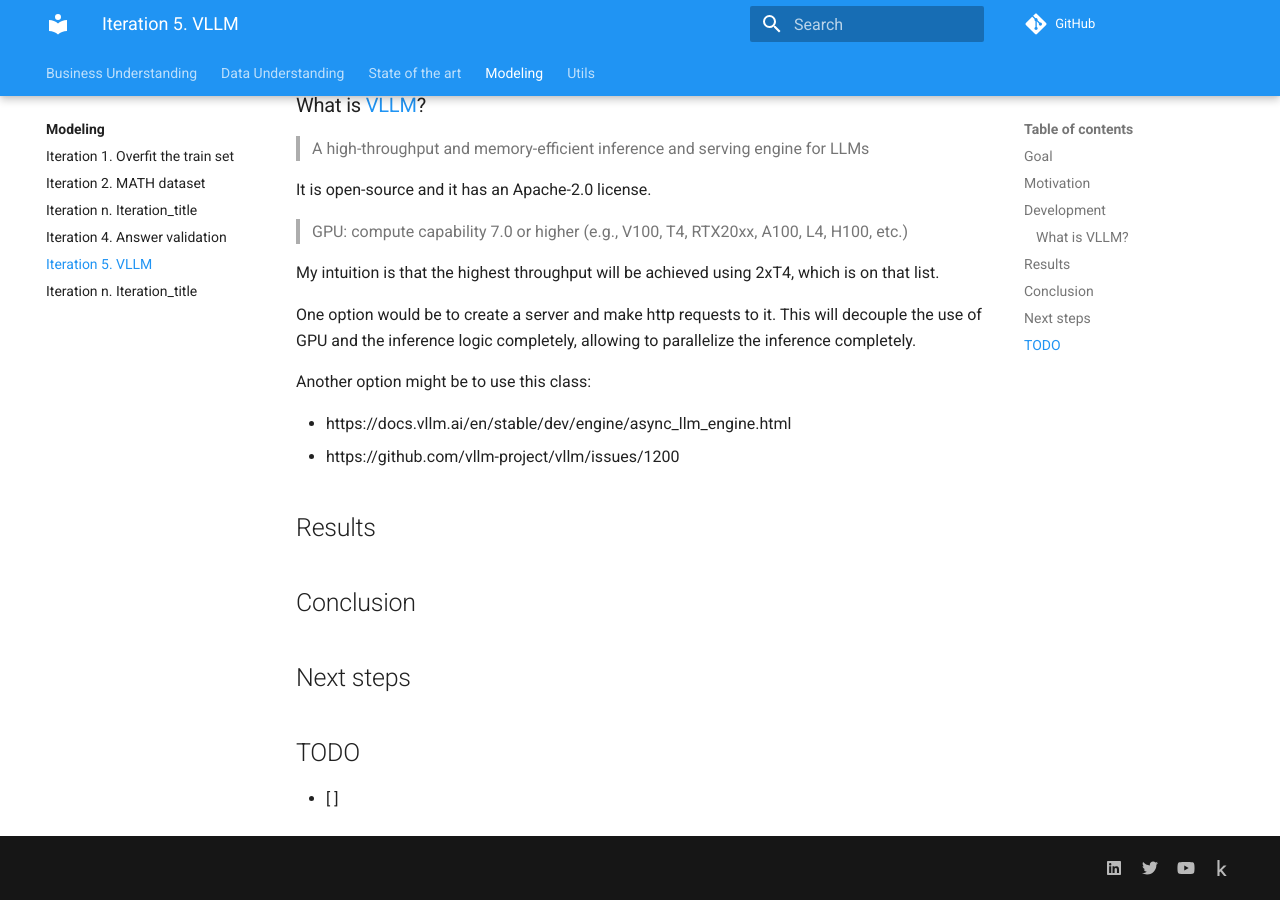
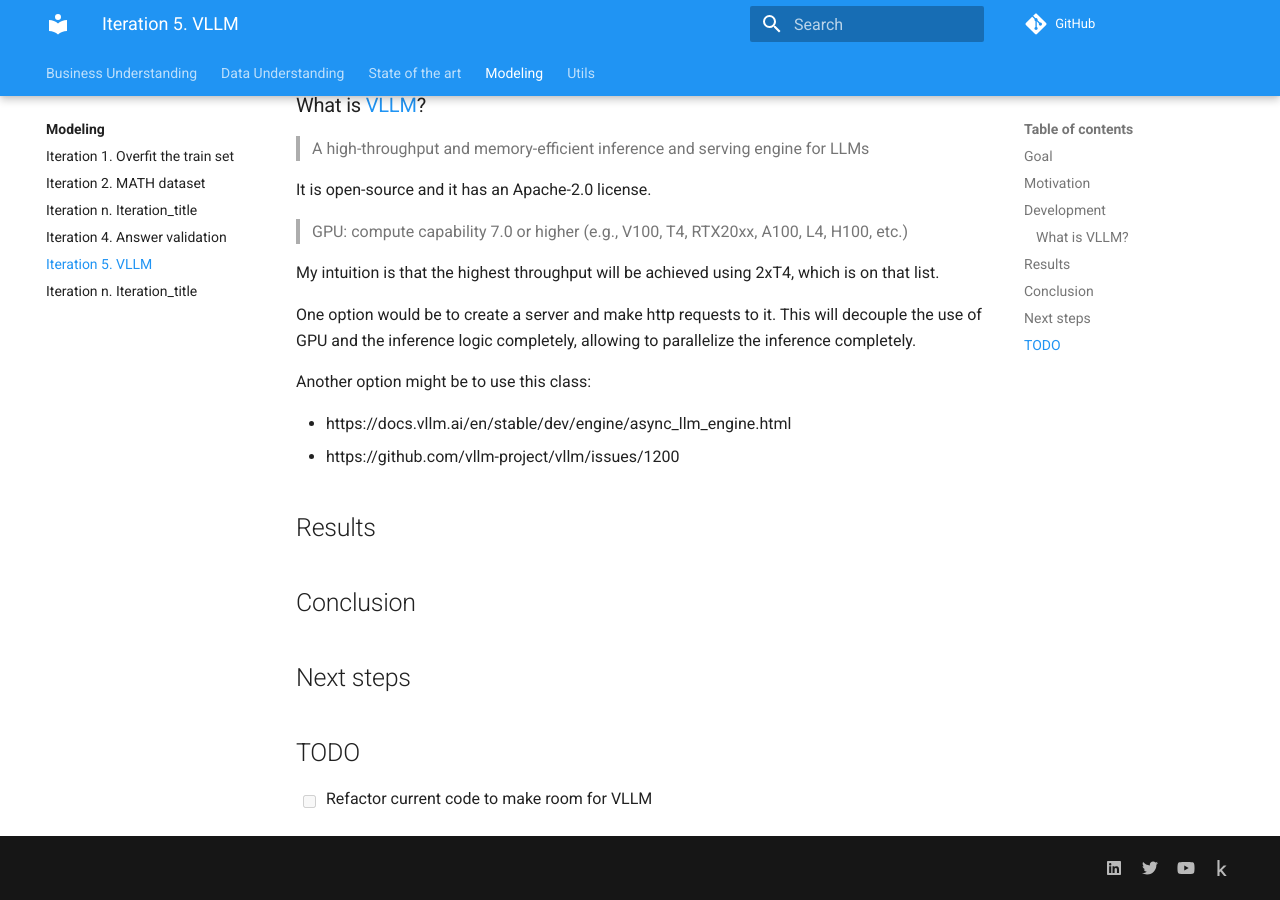
Before and after one commit to ironbar/aimo, an MkDocs documentation site: the page built from docs/modeling/Iteration_05_vllm.md, in a window 1280 px wide and 900 px high, scrolled down 539 px. Built offline with MkDocs 1.6.1 and Material for MkDocs 9.7.7, drawn with Linux system fonts in a browser that asks for light colours; comment, search, counter and statistics services are not loaded.

```diff
--- a/docs/modeling/Iteration_05_vllm.md
+++ b/docs/modeling/Iteration_05_vllm.md
@@ -44,4 +44,4 @@
 
 ## TODO
 
-- [ ]
+- [ ] Refactor current code to make room for VLLM
```
Also changed, not shown: 1 other file.
